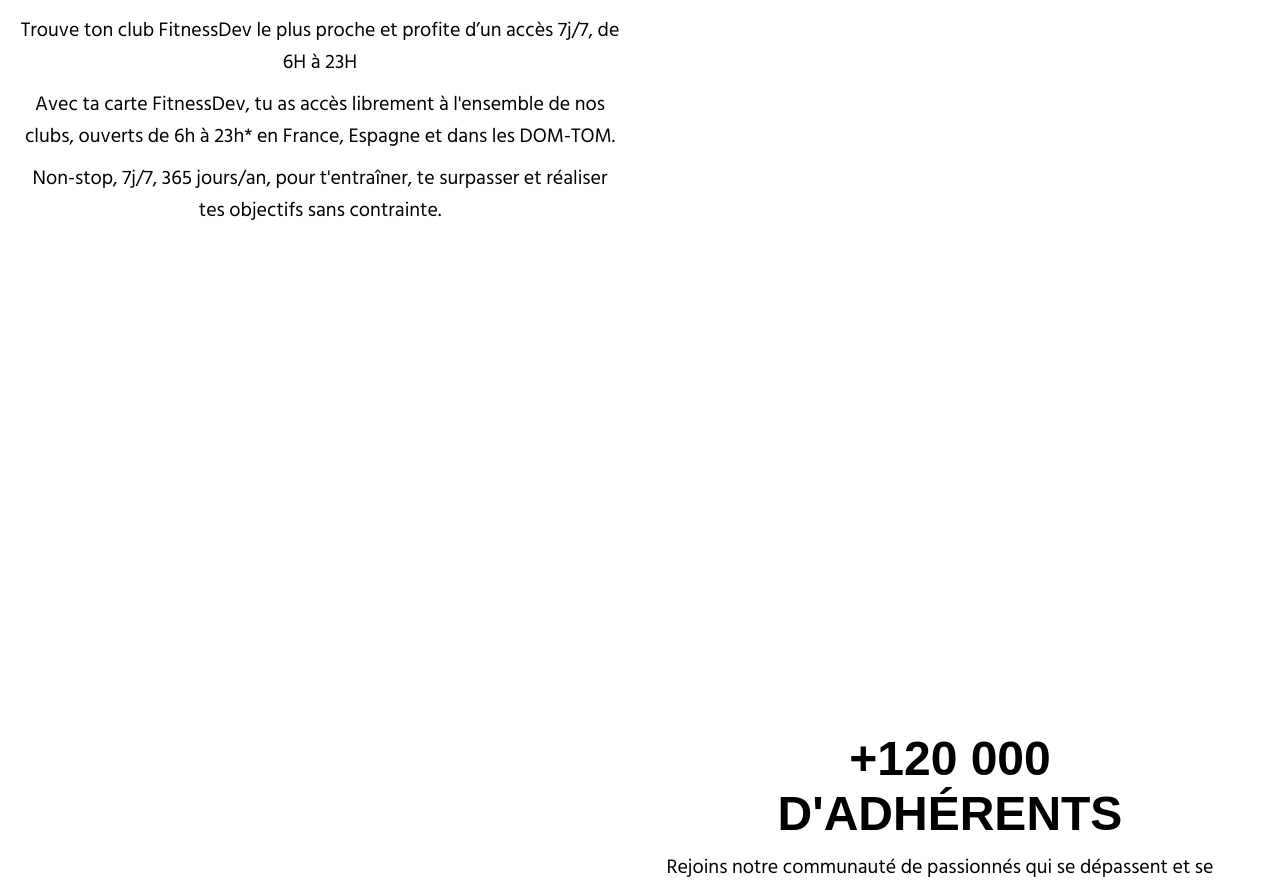
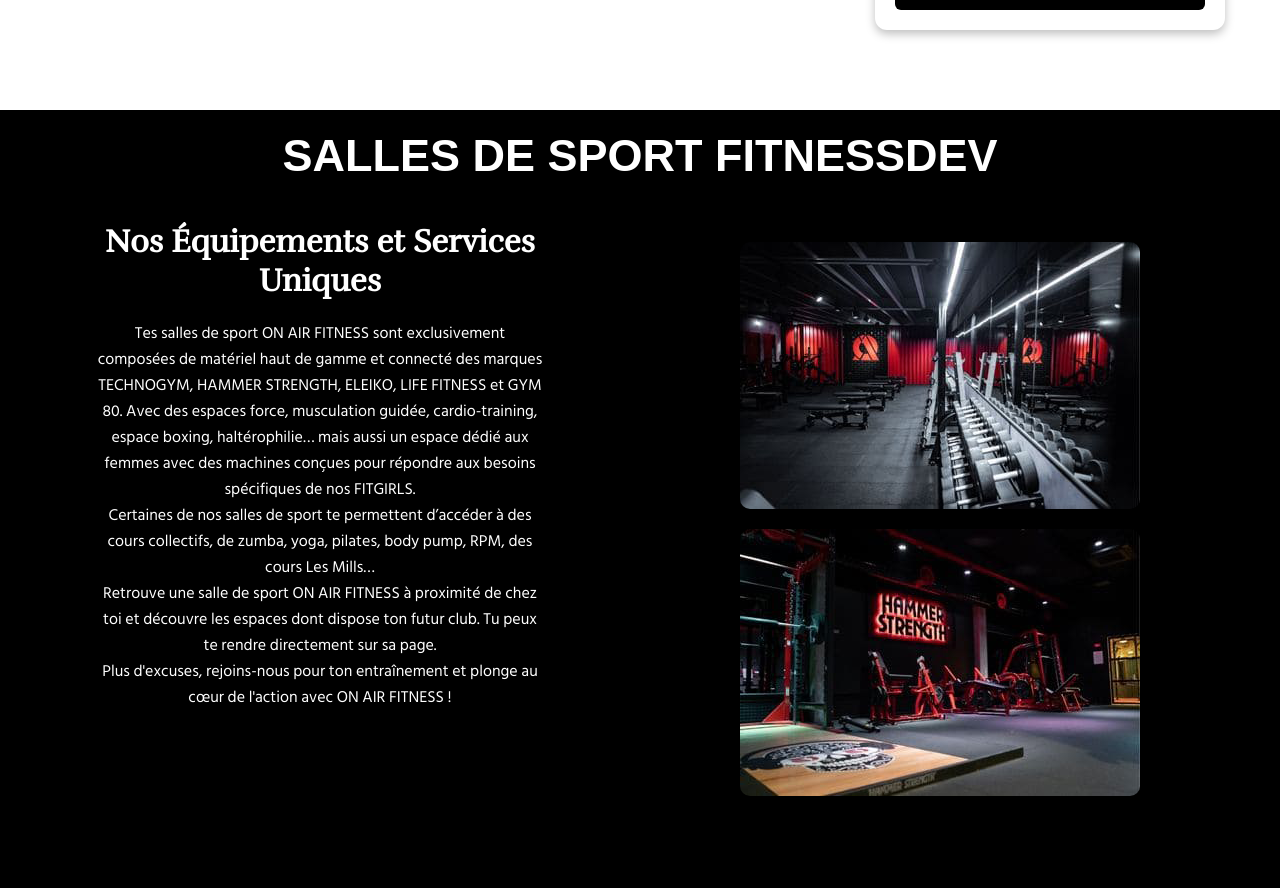
Before and after one commit to MelvinAssi/FitnessDev, a React (Vite) app in the folder my-app-react/: page /subscription in a window 1280 px wide. Shown: the part 1180-2068 px from the top of the page. Built offline with nearby package versions, Linux system fonts and the light colour scheme; no server answers; the database is empty; a web font is replaced by a local one.

Commit message:
add responsive subscribepage

```diff
--- a/my-app-react/src/components/Subscription.jsx
+++ b/my-app-react/src/components/Subscription.jsx
@@ -5,10 +5,10 @@
 
 
 
-
 const Container = styled.div`
   background-color: white;
-  width: 320px;
+  width: 100%;
+  max-width: 350px;
   min-height: 400px;
   padding: 20px;
   border-radius: 12px;
@@ -16,9 +16,13 @@
   display: flex;
   flex-direction: column;
   justify-content: center;
-  gap :15px;
-  margin-bottom: 10px;
+  gap: 15px;
+  margin: 0 auto;
 
+  @media (max-width: 480px) {
+    padding: 15px;
+    max-width: 100%;
+  }
 `;
 
 const Title = styled.h1`
--- a/my-app-react/src/pages/SubscriptionPage/SubscriptionPage.jsx
+++ b/my-app-react/src/pages/SubscriptionPage/SubscriptionPage.jsx
@@ -1,112 +1,259 @@
 import React from "react";
-import styled from 'styled-components';
+import styled from "styled-components";
+import Subscription from "../../components/Subscription.jsx";
+import SubscriptionItem1 from "../../assets/icons/Subscription_Item1.png";
+import SubscriptionItem2 from "../../assets/icons/Subscription_Item2.png";
+import SubscriptionItem3 from "../../assets/icons/Subscription_Item3.png";
+import SubscriptionItem4 from "../../assets/icons/Subscription_Item4.png";
+import SubscriptionItem5 from "../../assets/icons/Subscription_Item5.png";
+import FdEquipment1 from "../../assets/images/fd_equipment1.png";
+import FdEquipment2 from "../../assets/images/fd_equipment2.png";
+import PartenerIcon1 from "../../assets/icons/logo_gym80.png";
+import PartenerIcon2 from "../../assets/icons/logo_hammer.png";
+import PartenerIcon3 from "../../assets/icons/logo_technogym.png";
+import PartenerIcon4 from "../../assets/icons/logo-life-fitness-1.png";
+import PartenerIcon5 from "../../assets/icons/logo_eleiko.png";
 
-import fd_homepage1 from "../../assets/images/fd_homepage1.jpg";
-import fd_homepage2 from "../../assets/images/fd_homepage2.jpg";
-import fd_homepage3 from "../../assets/images/fd_homepage3.jpg";
-import fd_homepage_responsive1 from "../../assets/images/fd_homepage_responsive1.jpg";
-import fd_homepage_responsive2 from "../../assets/images/fd_homepage_responsive2.jpg";
-import fd_homepage_responsive3 from "../../assets/images/fd_homepage_responsive3.jpg";
 
-import Carousel from "../../components/Carousel";
-import Avis from "../../components/Avis";
 
-// === Styled Components ===
+const Main = styled.main`
+  min-height: 100vh;
+  padding-top: 124px;
+`;
+const Offset= styled.div`
+  display:none;
+  width:100%;
+  height:84px;
+  background-color:#000000;
 
-const Section = styled.div`
+  @media (max-width: 768px) {
+    display: flex;
+  }
+`;
 
-  min-height: 100vh;
-  background-size: cover;
-  background-position: center;
+const Title = styled.h1`
+  font-size: 45px;
+  width: 60%;
+  margin: 0 auto;
+  text-align: center;
+
+  @media (max-width: 768px) {
+    font-size: 35px;
+    width: 80%;
+  }
+`;
+
+const Description = styled.p`
+  font-size: 22px;
+  width: 80%;
+  margin: 20px auto 40px auto;
+  text-align: center;
+
+  @media (max-width: 768px) {
+    font-size: 16px;
+  }
+`;
+
+const GridContainer = styled.div`
+  display: grid;
+  grid-template-columns: repeat(auto-fit, minmax(320px, 1fr));
+  gap: 30px;
+  margin: 0 40px;
+  justify-items: center;
+  align-items: start;
+  padding-bottom: 60px;
+
+
+  @media (max-width: 768px) {
+    grid-template-columns: 1fr;
+  }
+`;
+
+
+
+const SectionDark = styled.section`
+  padding-top: 20px;
+  background-color: #000000;
+  color: #ffffff;
+`;
+const EquipmentWrapper = styled.div`
   display: flex;
-  justify-content: center;
-  align-items: center;
-  color: white;
-  text-align: center;
-  padding: 20px;
+  flex-wrap: wrap;
+  justify-content: space-around;
+  gap: 20px;
+  margin: 20px;
+`;
+const EquipmentSectionContent = styled.div`
+  display: flex;
+  flex-wrap: wrap;
+  gap: 40px;
+  align-items: flex-start;
+  padding: 40px;
 
-  h1 {
-    font-size: 3rem;
-    margin: 0;
-    font-weight: bold;
+  @media (max-width: 768px) {
+    flex-direction: column;
+    align-items: center;
+    padding: 20px 10px;
+  }
+`;
+
+
+const EquipmentText = styled.div`
+  flex: 1;
+  min-width: 300px;
+
+  h2 {
+    font-size: 32px;
+
+    @media (max-width: 768px) {
+      font-size: 24px;
+      text-align: center;
+    }
   }
 
   p {
-    font-size: 1.25rem;
-    margin-top: 10px;
-    max-width: 600px;
-    text-align: center;
+    font-size: 16px;
+
+    @media (max-width: 768px) {
+      text-align: justify;
+    }
   }
+`;
+
+const EquipmentImages = styled(EquipmentWrapper)`
+  flex: 1;
+  min-width: 300px;
+  justify-content: center;
 
   @media (max-width: 768px) {
-    background-image: none;
     flex-direction: column;
     align-items: center;
   }
 `;
 
-const ContentBlock = styled.div`
-  width: 50%;
+const EquipmentImage = styled.img`
+  width: 100%;
+  max-width: 400px;
+  border-radius: 10px;
 
   @media (max-width: 768px) {
-    background-image: ${({ bgMobile }) => `url(${bgMobile})`};
-    background-size: cover;
-    width: 100%;
-    height: 50%;
+    width: 90%;
+    margin-bottom: 20px;
   }
 `;
 
-const DarkSection = styled(Section)`
-  background-color: #000000;
-  background-image: none;
-  flex-direction: column;
+const PartnersWrapper = styled.div`
+  display: flex;
+  flex-wrap: wrap;
+  justify-content: center;
+  gap: 30px;
+  margin: 40px;
+`;
+
+const PartnerLogo = styled.img`
+  height: 50px;
+  object-fit: contain;
 `;
 
 
-// === Composant principal ===
 
-const HomePage = () => {
+
+
+const SubscriptionPage = () => {
+  const formulas = [
+    {
+      name: "ESSENTIAL",
+      price: 7.99,
+      options: 2,
+    },
+    {
+      name: "ORIGINAL",
+      price: 9.99,
+      options: 4,
+    },
+    {
+      name: "ULTRA",
+      price: 10.99,
+      options: 5,
+    },
+  ];
+
+  const Options = [
+    { name: "Abonnement sans engagement annuel", img: SubscriptionItem1 },
+    { name: "Accès réseau illimité", img: SubscriptionItem2 },
+    { name: "Fontaine à boissons fruitées", img: SubscriptionItem3 },
+    { name: "Plateforme oscillante**", img: SubscriptionItem4 },
+    { name: "Carte d’abonnement partageable", img: SubscriptionItem5 },
+  ];
+
   return (
-    <main>
-      <Section
-        bgDesktop={fd_homepage1}
-        bgMobile={fd_homepage_responsive1}
-        style={{ flexDirection: "column" }}
-      >
-        <h1>DÉPASSE-TOI ET ATTEINS TES OBJECTIFS !</h1>
-        <p>Retrouve ton club FitnessDev le plus proche de 6H à 23H en France</p>
-      </Section>
+    <>
+    <Offset/>
+    <Main>
+      {/* Section abonnements */}
+      <section style={{paddingBottom:"20px"}}>
+        <Title>SÉLECTIONNE L’ABONNEMENT QUI TE CORRESPOND</Title>
+        <Description>
+          Avec plus de 60 clubs partout dans le monde, retrouve : Cardio,
+          Musculation, Cross-training, espace Femme, Boxe et MMA pour effectuer
+          tous tes entraînements ! Découvre nos trois options de forfaits sans
+          engagement annuel, à partir de 7,99€ par semaine ! 🔥
+        </Description>
+        <GridContainer>
+          {formulas.map((formula) => (
+            <Subscription
+              key={formula.name}
+              name={formula.name}
+              price={formula.price}
+              list={Options.slice(0, formula.options)}
+            />
+          ))}
+        </GridContainer>
+      </section>
 
-      <Section bgDesktop={fd_homepage2}>
-  <ContentBlock bgMobile={fd_homepage_responsive2} style={{ color: "#000000" }}>
-    <h1>FITNESSDEV CLUBS DE SPORT</h1>
-    <p>Trouve ton club FitnessDev le plus proche et profite d’un accès 7j/7, de 6H à 23H</p>
-    <p>Avec ta carte FitnessDev, tu as accès librement à l'ensemble de nos clubs, ouverts de 6h à 23h* en France, Espagne et dans les DOM-TOM.</p>
-    <p>Non-stop, 7j/7, 365 jours/an, pour t'entraîner, te surpasser et réaliser tes objectifs sans contrainte.</p>
-  </ContentBlock>
-  <ContentBlock bgMobile={fd_homepage_responsive2} />
-</Section>
+      {/* Section équipements */}
+      <SectionDark>
+        <Title>SALLES DE SPORT FITNESSDEV</Title>
+        <EquipmentSectionContent>
+            <EquipmentText>
+                <h2>Nos Équipements et Services Uniques</h2>
+                <Description>
+                    Tes salles de sport ON AIR FITNESS sont exclusivement composées de
+                    matériel haut de gamme et connecté des marques TECHNOGYM, HAMMER
+                    STRENGTH, ELEIKO, LIFE FITNESS et GYM 80. Avec des espaces force,
+                    musculation guidée, cardio-training, espace boxing, haltérophilie…
+                    mais aussi un espace dédié aux femmes avec des machines conçues pour
+                    répondre aux besoins spécifiques de nos FITGIRLS.
+                    <br />
+                    Certaines de nos salles de sport te permettent d’accéder à des cours
+                    collectifs, de zumba, yoga, pilates, body pump, RPM, des cours Les
+                    Mills…
+                    <br />
+                    Retrouve une salle de sport ON AIR FITNESS à proximité de chez toi et
+                    découvre les espaces dont dispose ton futur club. Tu peux te rendre
+                    directement sur sa page.
+                    <br />
+                    Plus d'excuses, rejoins-nous pour ton entraînement et plonge au
+                    cœur de l'action avec ON AIR FITNESS !
 
-<Section bgDesktop={fd_homepage3}>
-  <ContentBlock bgMobile={fd_homepage_responsive3} />
-  <ContentBlock bgMobile={fd_homepage_responsive3} style={{ color: "#000000" }}>
-    <h1>+120 000</h1>
-    <h1>D'ADHÉRENTS</h1>
-    <p>Rejoins notre communauté de passionnés qui se dépassent et se surpassent au quotidien pour atteindre leurs objectifs.</p>
-    <p>Inscris-toi dès aujourd'hui et profite de tous les avantages de l’enseigne de fitness préférée des Français.</p>
-  </ContentBlock>
-</Section>
-
-      <DarkSection>
-        <h1 style={{ color: "#ffffff" }}>Notre Salle</h1>
-        <Carousel />
-      </DarkSection>
-
-      <Section>
-        <Avis />
-      </Section>
-    </main>
+                </Description>
+            </EquipmentText>
+            <EquipmentImages>
+                <EquipmentImage src={FdEquipment1} alt="Équipement 1" />
+                <EquipmentImage src={FdEquipment2} alt="Équipement 2" />
+            </EquipmentImages>
+            </EquipmentSectionContent>
+        <PartnersWrapper>
+          <PartnerLogo src={PartenerIcon1} alt="GYM80" />
+          <PartnerLogo src={PartenerIcon2} alt="Hammer Strength" />
+          <PartnerLogo src={PartenerIcon3} alt="Technogym" />
+          <PartnerLogo src={PartenerIcon4} alt="Life Fitness" />
+          <PartnerLogo src={PartenerIcon5} alt="Eleiko" />
+        </PartnersWrapper>
+      </SectionDark>
+    </Main>
+    </>
   );
 };
 
-export default HomePage;
+export default SubscriptionPage;
```
